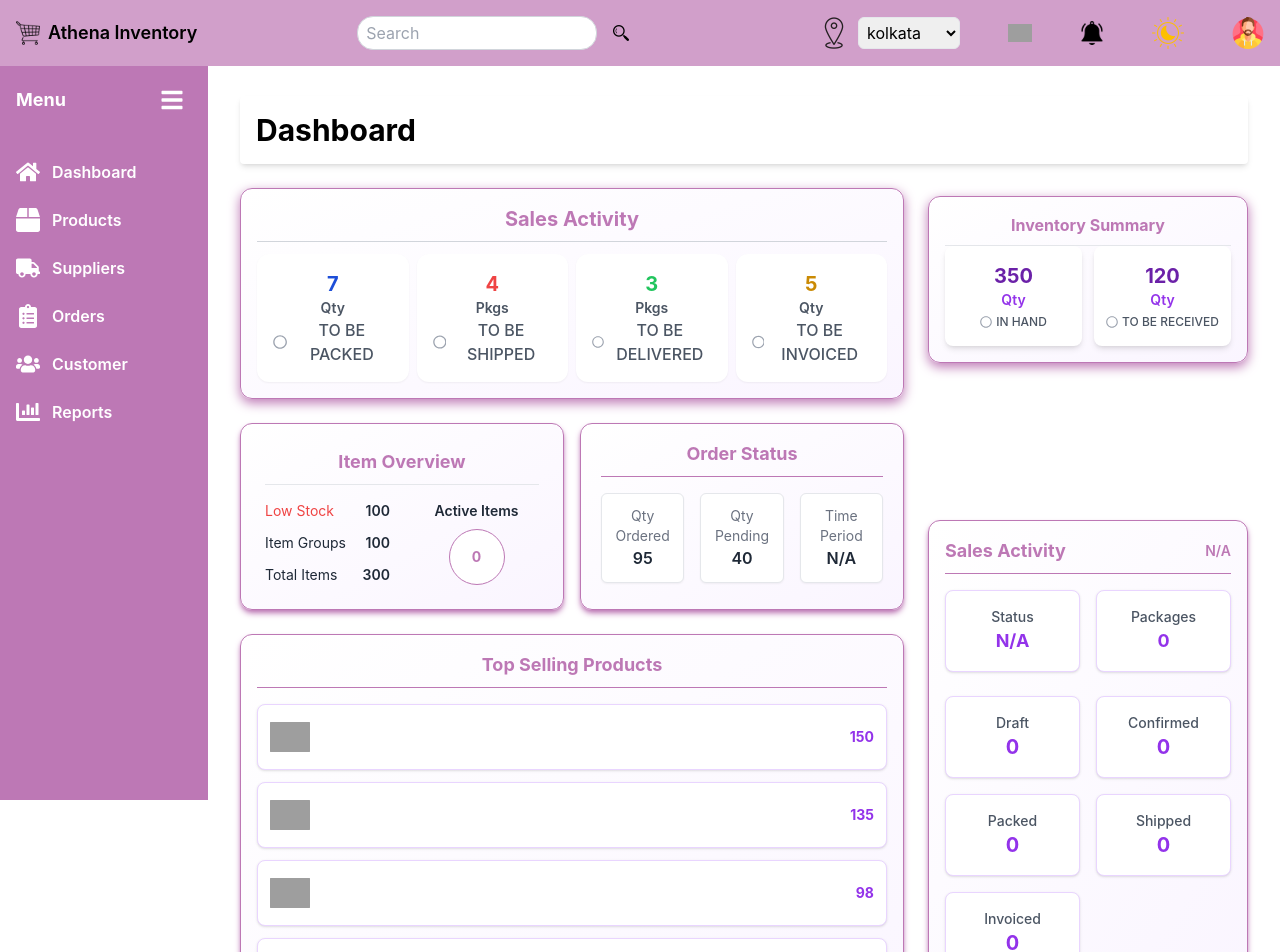
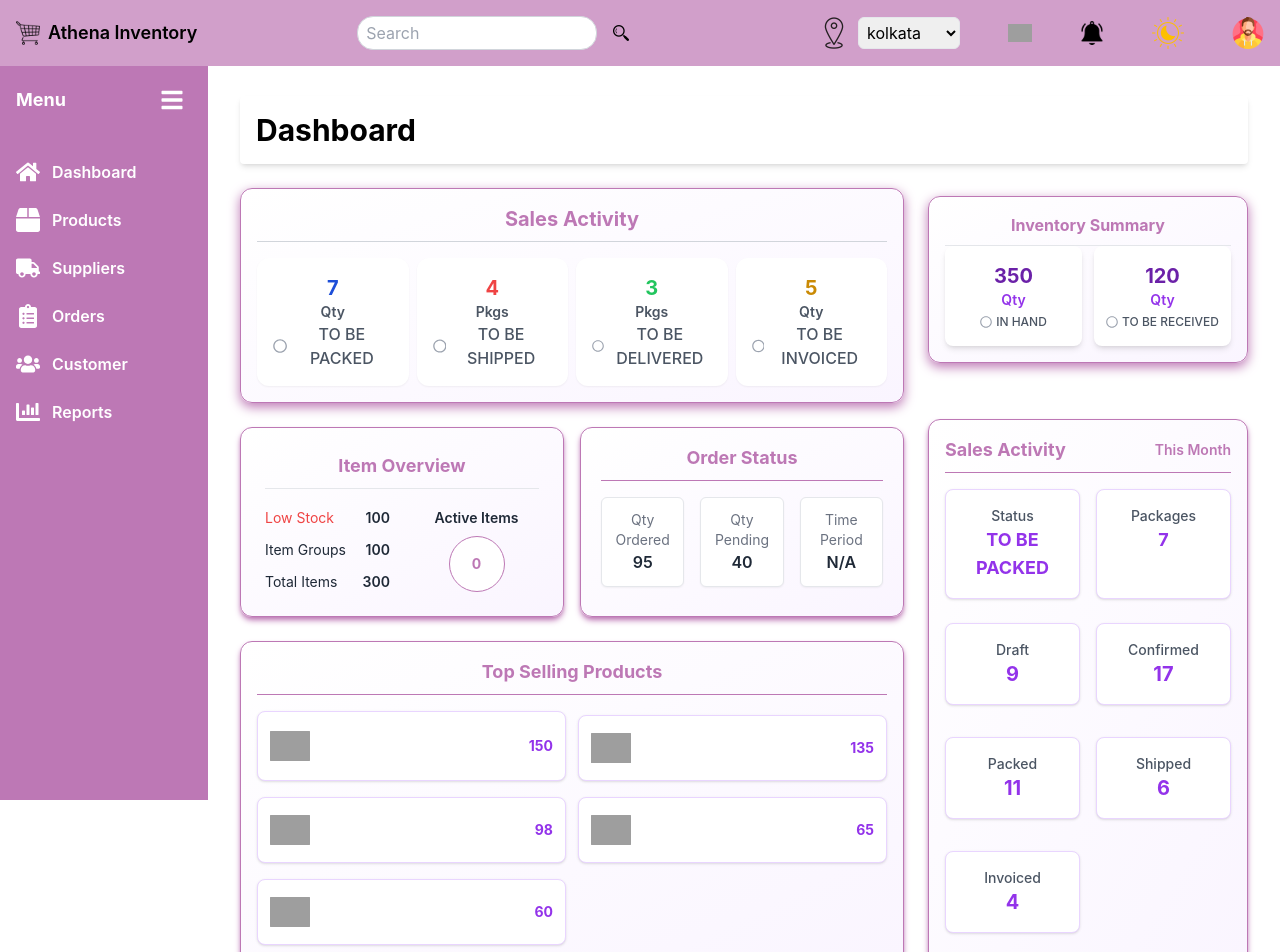
Before and after one commit to anik0103/inventory-management-system, a React (Create React App) app: page / in a window 1280 px wide. Shown: the top 952 px of the page. Built offline with nearby package versions, Linux system fonts and the light colour scheme; grey boxes are pictures that could not be loaded.

Commit message:
feat: Refactor Dashboard, SalesOrder, and TopProducts components for improved layout and data structure alignment

```diff
--- a/src/Components/Dashbord/Dashboard.js
+++ b/src/Components/Dashbord/Dashboard.js
@@ -29,7 +29,7 @@ const Dashboard = () => {
           </div>
           <TopProducts regionData={regionData} />
         </div>
-        <div className="grid grid-cols-1 gap-6">
+        <div className="flex flex-col gap-8">
           <InventorySummary regionData={regionData} />
           <SalesOrder regionData={regionData} />
         </div>
--- a/src/Components/Dashbord/SalesOrder.js
+++ b/src/Components/Dashbord/SalesOrder.js
@@ -1,11 +1,10 @@
 import React from "react";
 
 const SalesOrder = ({ regionData }) => {
-  // Safely fetch data from the selected region
-  const salesOrder = regionData?.salesOrder || {};
-  const salesActivity = regionData?.salesActivity || {};
+  // Corrected path to match mockData structure
+  const salesOrder = regionData?.regionWiseData?.salesOrder || {};
+  const salesActivity = regionData?.regionWiseData?.salesActivity || {};
 
-  // Prepare order statuses dynamically
   const orderStatuses = [
     { label: "Draft", value: salesOrder?.draft || 0 },
     { label: "Confirmed", value: salesOrder?.confirmed || 0 },
@@ -45,7 +44,7 @@ const SalesOrder = ({ regionData }) => {
           {orderStatuses.map((item) => (
             <div
               key={item.label}
-              className="bg-white border border-purple-200 rounded-lg shadow p-4 flex flex-col items-center"
+              className="bg-white border border-purple-200 rounded-lg shadow p-4 flex flex-col items-center mb-4"
             >
               <h4 className="text-sm text-gray-600 font-medium">
                 {item.label}
--- a/src/Components/Dashbord/TopProducts.js
+++ b/src/Components/Dashbord/TopProducts.js
@@ -4,13 +4,13 @@ const TopProducts = ({ regionData }) => {
   const topSellingItems = regionData?.regionWiseData?.topSellingItems || [];
 
   return (
-    <div className="bg-gradient-to-br from-white to-purple-50 border border-[#bd78b5] rounded-xl shadow-md shadow-[#bd78b5] p-4 transition-all duration-300 w-full">
+    <div className="bg-gradient-to-br from-white to-purple-50 border border-[#bd78b5] rounded-xl shadow-md shadow-[#bd78b5] p-4 transition-all duration-300 w-full h-full">
       <h2 className="text-lg font-bold text-[#bd78b5] border-b border-[#bd78b5] pb-2 mb-4">
         Top Selling Products
       </h2>
 
       {topSellingItems.length > 0 ? (
-        <div className="space-y-3">
+        <div className="space-y-1  grid grid-cols-2 gap-3 justify-around m-auto">
           {topSellingItems.map((item, index) => (
             <div
               key={index}
```
